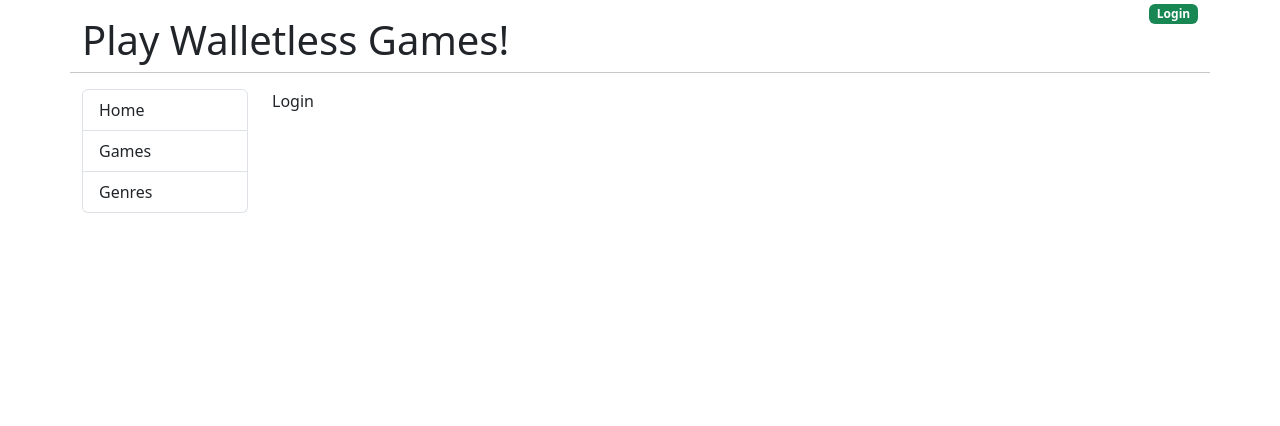
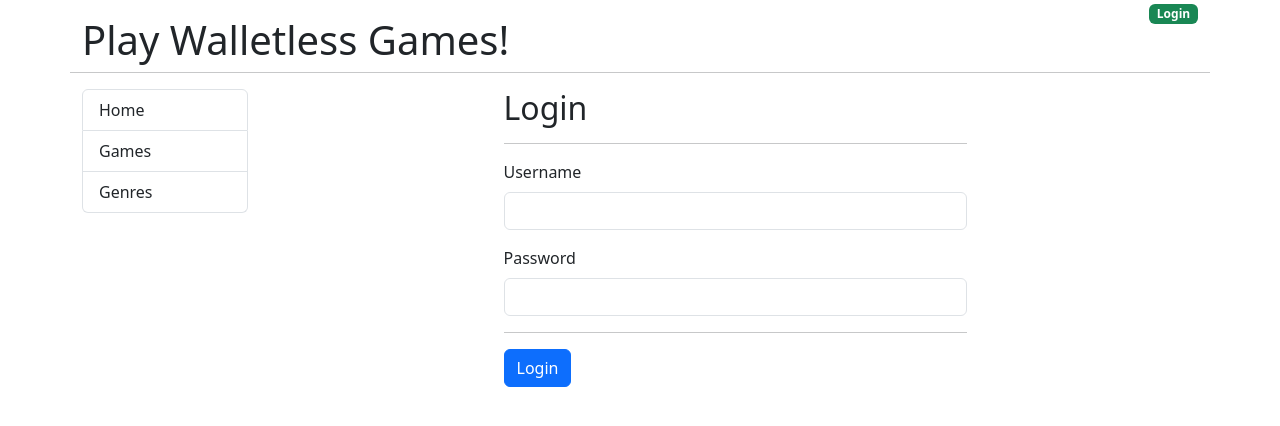
Before and after one commit to kenichisutan/play-walletless-games, a React (Create React App) app in the folder play-walletless-games-front-end/: page /login in a window 1280 px wide. Shown: the top 426 px of the page. Built offline with nearby package versions, Linux system fonts and the light colour scheme.

Commit message:
Created login form and temp admin login.

```diff
--- a/play-walletless-games-front-end/src/components/Login.js
+++ b/play-walletless-games-front-end/src/components/Login.js
@@ -1,5 +1,47 @@
+import {useState} from "react";
+import Input from "./form/Input";
+
 const Login = () => {
-    return(<>Login</>)
+    const [username, setUsername] = useState("");
+    const [password, setPassword] = useState("");
+
+    const handleSubmit = (event) => {
+        event.preventDefault();
+        if(username === "admin" && password === "admin") {
+            alert("Login successful!");
+        }
+    }
+
+    return (
+        <div className="col-md-6 offset-md-3">
+            <h2>Login</h2>
+            <hr/>
+            <form onSubmit={handleSubmit}>
+                <Input
+                    title="Username"
+                    type="username"
+                    className="form-control"
+                    name="username"
+                    autoComplete="username-new"
+                    onChange={(event) => setUsername(event.target.value)}
+                />
+                <Input
+                    title="Password"
+                    type="password"
+                    className="form-control"
+                    name="password"
+                    autoComplete="password-new"
+                    onChange={(event) => setPassword(event.target.value)}
+                />
+                <hr />
+                <input
+                    type="submit"
+                    className="btn btn-primary"
+                    value="Login"
+                />
+            </form>
+        </div>
+    );
 }
 
 export default Login;
--- /dev/null
+++ b/play-walletless-games-front-end/src/components/form/Input.js
@@ -0,0 +1,25 @@
+import {forwardRef} from "react";
+
+const Input = forwardRef((props, ref) => {
+    return (
+        <div className="mb-3">
+            <label htmlFor={props.name} className="form-label">
+                {props.title}
+            </label>
+            <input
+                type = {props.type}
+                className = {props.className}
+                id = {props.name}
+                ref = {ref}
+                name = {props.name}
+                placeholder = {props.placeholder}
+                onChange = {props.onChange}
+                autoComplete = {props.autoComplete}
+                value = {props.value}
+            />
+            <div className={props.errorDiv}>{props.errorMsg}</div>
+        </div>
+    )
+})
+
+export default Input;
```
